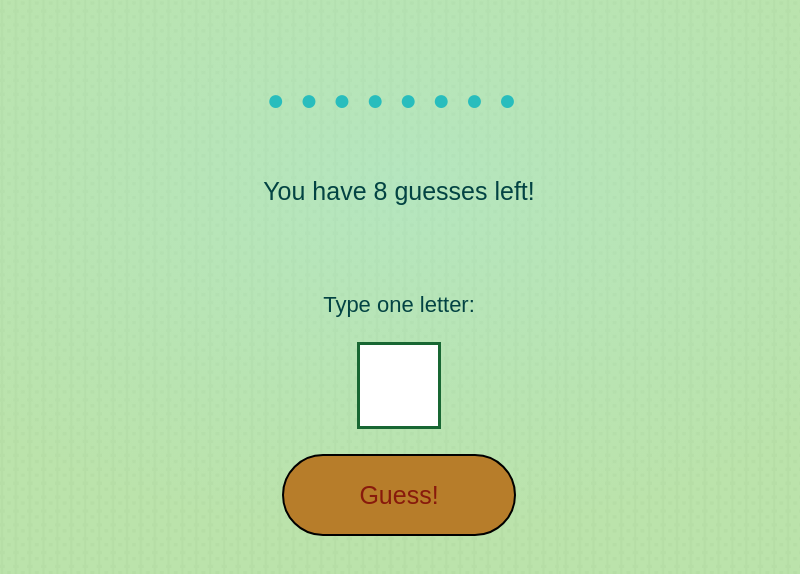
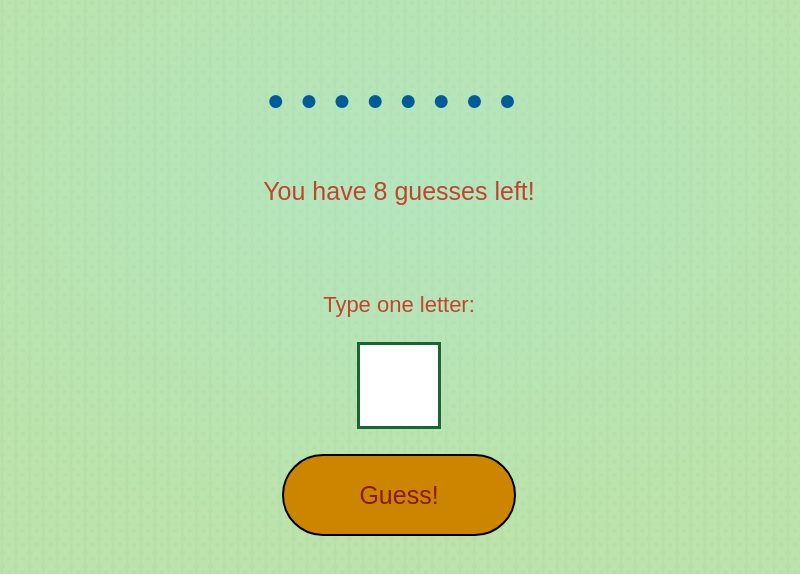
Before and after one commit to huntscato/guess-the-word, a plain HTML site: page index.html in a window 1280 px wide. Shown: the part 168-742 px from the top of the page, without its empty margins (241-1041 px from the left). Drawn offline with Linux system fonts and the light colour scheme; no server answers; a web font is replaced by a local one.

Commit message:
Finialized project

```diff
--- a/css/styles.css
+++ b/css/styles.css
@@ -15,7 +15,7 @@ body {
   background-image: url("../img/bg.png");
   background-size: 800px;
   background-repeat: repeat;
-  color: #034343;
+  color: #c1442e;
 }
 
 .logo {
@@ -51,7 +51,7 @@ h1 {
 
 .highlight {
   padding: 0.25em;
-  background: #9bdbc1;
+  background: #6bc7a3;
   font-size: 1em;
 }
 
@@ -62,7 +62,7 @@ h1 {
 
 .word-in-progress {
   letter-spacing: 15px;
-  color: #28bdbd;
+  color: #005b96;
   font-size: 30px;
 }
 
@@ -114,7 +114,7 @@ input:focus {
   border-radius: 50px;
   margin-top: 1em;
   color: #881a0c;
-  background: #b77d2a;
+  background: #cd8500;
   font-size: 1em;
   align-self: center;
   outline: none;
--- a/js/script.js
+++ b/js/script.js
@@ -9,7 +9,7 @@ const playAgain = document.querySelector (".play-again");
 
 let word = "magnolia";
 
-const guessedLetters = [];
+let guessedLetters = [];
 
 let remainingGuesses = 8;
 
```
